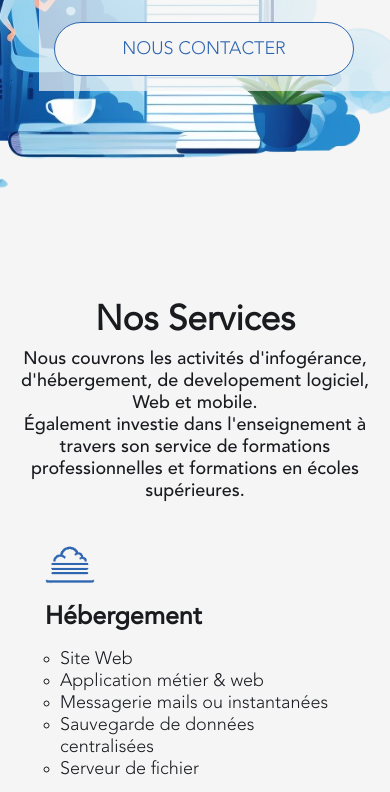
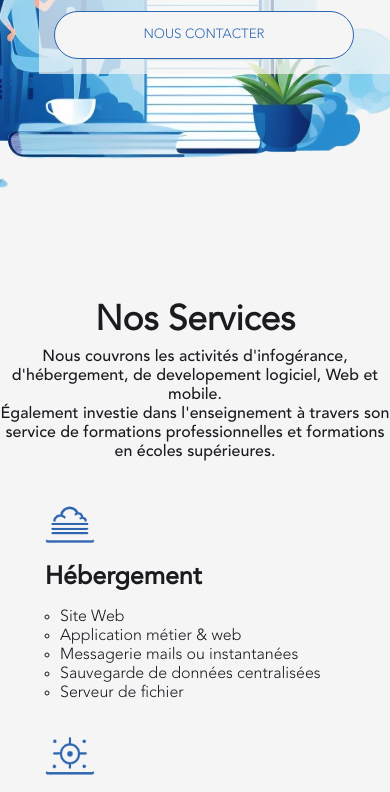
Before and after one commit to WCraW/responsive.github.io, a plain HTML site: page index.html in a window 390 px wide. Shown: the part 419-1211 px from the top of the page. Drawn offline with Linux system fonts and the light colour scheme.

Commit message:
Update style.css
Responsive size font in *

```diff
--- a/style.css
+++ b/style.css
@@ -101,7 +101,6 @@
 	font-style: none;
 	text-decoration: none;
 	color: var(--main-font-color);
-	font-size: var(--font-size);
 
 	transition: all 0.5s;
 
```
